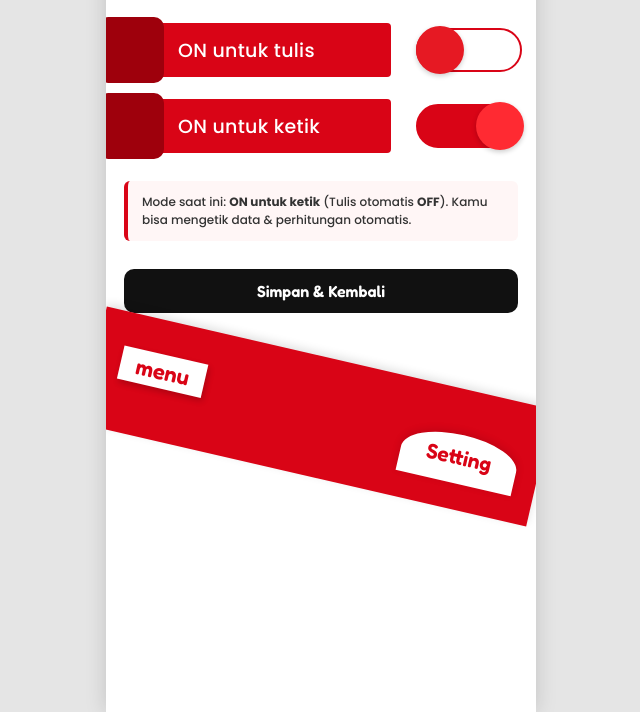
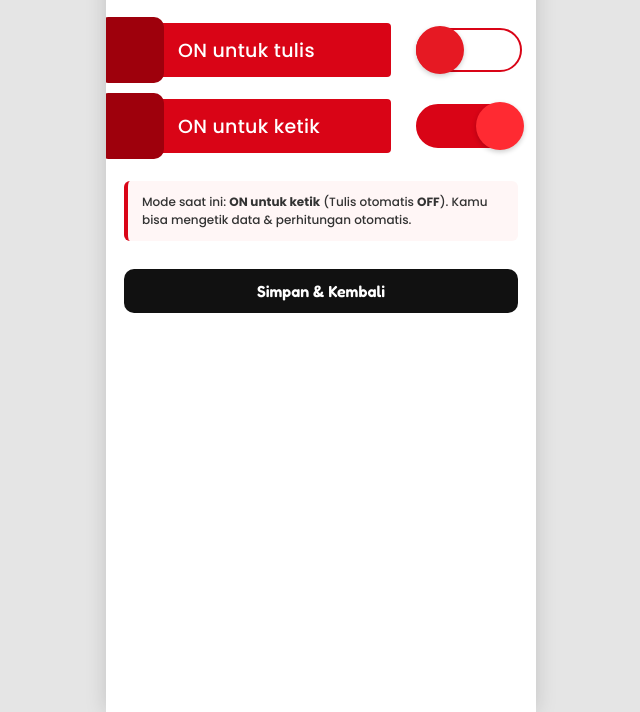
Before and after one commit to dynprstpemula-cyber/nota, a plain HTML site: page index.html in a window 1280 px wide. Both pictures are taken after a click on the element "Setting". Shown: the part 88-800 px from the top of the page, without its empty margins (319-959 px from the left). Drawn offline with Linux system fonts and the light colour scheme.

Commit message:
Add files via upload

```diff
--- a/index.html
+++ b/index.html
@@ -255,7 +255,7 @@
       margin-top: 10px;
     }
 
-    /* Footer Merah Miring */
+    /* Footer Merah Miring (Halaman Home) */
     .bottom-nav-wrapper {
       position: fixed;
       bottom: 0;
@@ -330,44 +330,6 @@
       margin-bottom: 10px;
     }
 
-    /* Footer Visual Sesuai Gambar Terbaru (menu & Setting di bilah merah miring) */
-    .visual-slant-footer {
-      position: relative;
-      width: calc(100% + 28px);
-      margin-left: -14px;
-      margin-top: 24px;
-      height: 120px;
-      background-color: #d90416;
-      transform: rotate(13deg) translateY(20px);
-      display: flex;
-      align-items: center;
-      justify-content: space-between;
-      padding: 0 22px 18px 26px;
-      box-shadow: 0 -3px 10px rgba(0,0,0,0.12);
-    }
-    .visual-btn-menu {
-      background: #ffffff;
-      color: #d90416;
-      border: none;
-      font-family: 'Fredoka', sans-serif;
-      font-size: 22px;
-      padding: 4px 16px;
-      cursor: pointer;
-      box-shadow: 2px 3px 6px rgba(0,0,0,0.2);
-    }
-    .visual-setting-arc {
-      background: #ffffff;
-      color: #d90416;
-      border: none;
-      font-family: 'Fredoka', sans-serif;
-      font-size: 21px;
-      padding: 10px 26px 14px 26px;
-      border-radius: 50% 50% 0 0;
-      transform: translateY(18px);
-      cursor: pointer;
-      box-shadow: 0 -2px 8px rgba(0,0,0,0.12);
-    }
-
     /* ================= POPUP VISUAL (HAPUS & KEMBALI) DENGAN BACKGROUND BLUR ================= */
     .custom-modal-overlay {
       display: none;
@@ -463,9 +425,9 @@
       cursor: pointer;
     }
 
-    /* ================= HALAMAN 2: SETTING (SWITCH TULIS & KETIK) ================= */
+    /* ================= HALAMAN 2: SETTING (BERSIH TANPA FOTO FOOTER) ================= */
     #page-setting {
-      padding: 20px 0 0 0;
+      padding: 20px 0 40px 0;
     }
 
     .setting-top-bar {
@@ -604,7 +566,7 @@
 
     /* ================= HALAMAN 3: FORM NOTA ================= */
     #page-nota {
-      padding: 16px 14px 24px 14px;
+      padding: 16px 14px 32px 14px;
     }
 
     .nota-top-bar {
@@ -949,7 +911,7 @@
     @media print {
       body { background: #fff; }
       .app-container { box-shadow: none; max-width: 100%; }
-      .action-bar, .nota-mode-badge, .nota-top-bar, .visual-slant-footer, .custom-modal-overlay { display: none !important; }
+      .action-bar, .nota-mode-badge, .nota-top-bar, .custom-modal-overlay { display: none !important; }
       input { border-bottom: none !important; }
     }
   </style>
@@ -1032,12 +994,6 @@
       </div>
 
       <button class="btn-save-setting" onclick="bukaHome('left')">Simpan & Kembali</button>
-
-      <!-- Visual Navigasi Bawah -->
-      <div class="visual-slant-footer">
-        <button class="visual-btn-menu" onclick="bukaHome('left')">menu</button>
-        <button class="visual-setting-arc" onclick="bukaSetting('right')">Setting</button>
-      </div>
     </div>
 
     <!-- ================= HALAMAN 3: FORM NOTA ================= -->
@@ -1177,12 +1133,6 @@
         <button class="btn-action btn-clear-draw" id="btn-hapus-coretan" onclick="bersihkanCoretan()" style="display:none;">Hapus Tulisan</button>
         <button class="btn-action btn-print" onclick="cetakNota()">Cetak Nota</button>
       </div>
-
-      <!-- Visual Navigasi Bawah -->
-      <div class="visual-slant-footer">
-        <button class="visual-btn-menu" onclick="bukaHome('left')">menu</button>
-        <button class="visual-setting-arc" onclick="bukaSetting('right')">Setting</button>
-      </div>
     </div>
 
   </div>
@@ -1206,7 +1156,7 @@
       });
 
       const target = document.getElementById(pageId);
-      void target.offsetWidth; // trigger reflow untuk restart animasi
+      void target.offsetWidth;
       target.classList.add(arah === 'left' ? 'slide-in-left' : 'slide-in-right');
       window.scrollTo(0, 0);
     }
```
